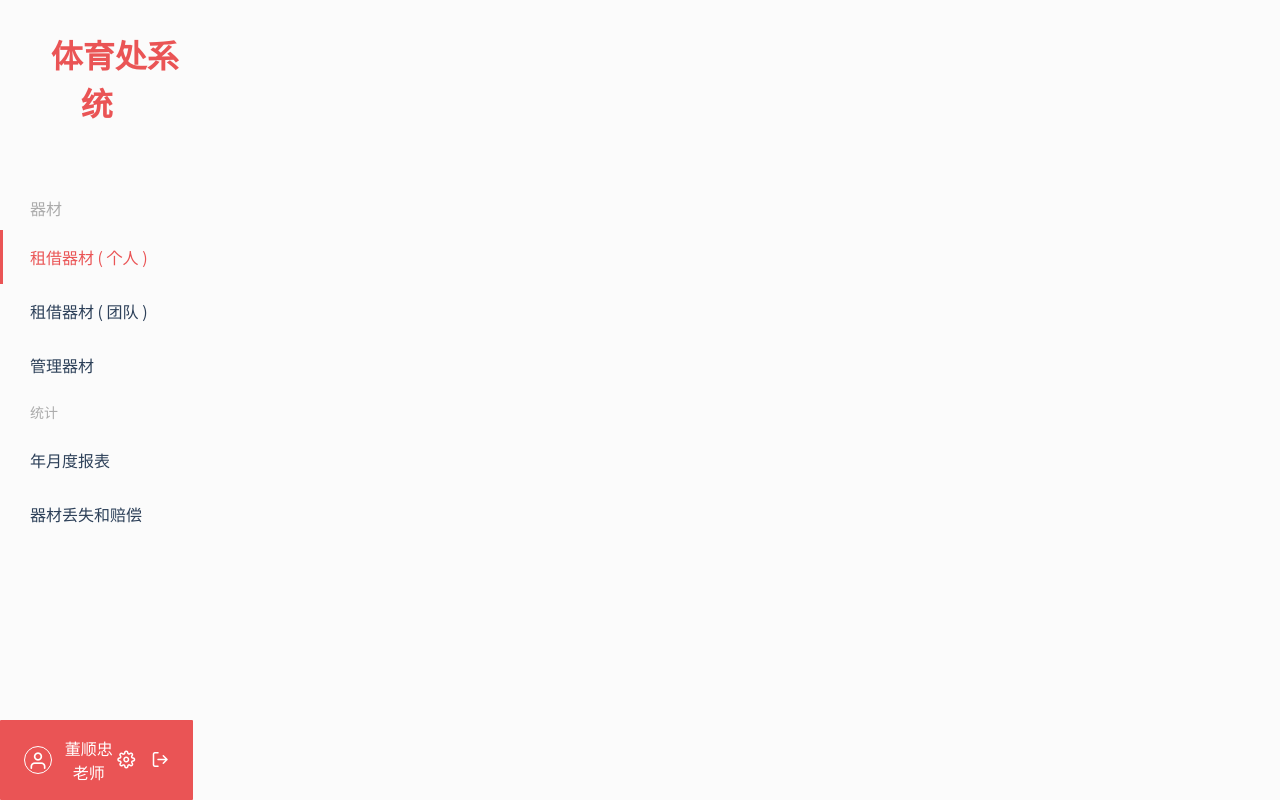
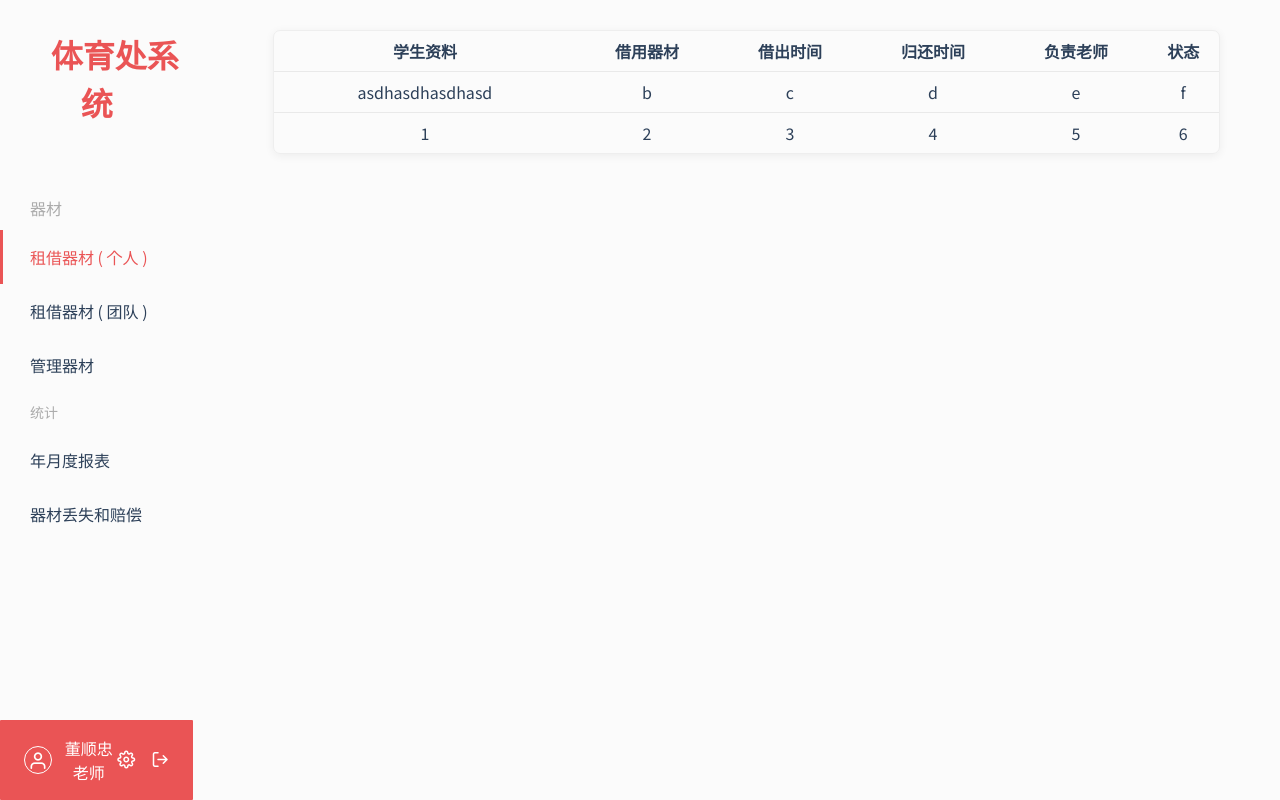
Before and after one commit to MechFroG88/Humble-Sports, a Vue app in the folder client/: page /rent/personal in a window 1280 px wide. Built offline with nearby package versions, Linux system fonts and the light colour scheme.

Commit message:
Add table component

```diff
--- /dev/null
+++ b/client/src/assets/scss/components/tables.scss
@@ -0,0 +1,25 @@
+#_table {
+  border: solid 1px #eee;
+  border-radius: .35rem;
+  box-shadow: 0px 2px 10px rgba(0, 0, 0, .06);
+  table {
+    tr {
+      border-bottom: solid 1px #e9e9e9;
+      &:last-child {
+        border: none;
+      }
+      th, td {
+        padding: .4rem 0;
+      }
+    }
+    border-collapse: collapse;
+  }
+
+  .striped tr:nth-child(even) {
+    background-color: #f5f5f5;
+  }
+
+  .hoverable tr:hover {
+    background-color: #f5f5f5;
+  }
+}
--- a/client/src/assets/scss/style.scss
+++ b/client/src/assets/scss/style.scss
@@ -1,9 +1,14 @@
+// font and variables
 @import url('https://fonts.googleapis.com/earlyaccess/notosanssc.css');
 @import 'variables';
 
 // layouts
 @import 'layouts/sidebar';
 
-//pages
+// components
+@import 'components/tables';
+
+// pages
 @import "pages/login";
 @import 'pages/homepage';
+@import 'pages/rent/personal';
--- /dev/null
+++ b/client/src/components/tables.vue
@@ -0,0 +1,37 @@
+<template>
+  <div id="_table">
+    <table :style="`width:${width};`" :class="{
+      'striped': striped,
+      'hoverable': hoverable
+    }">
+      <tr class="table_columnns">
+        <th v-for="column in columns" :key="column.name"
+        :class="`col_${column.name}`">{{column.name}}</th>
+      </tr>
+      <tr v-for="(row, row_num) in data" :key="row_num">
+        <td v-for="index in columns.length" :key="index"
+        :class="`col_${columns[index-1].field}`">
+          {{row[columns[index - 1].field]}}
+          <slot :name="columns[index-1].field" v-if="!row[columns[index-1].field]"/>
+        </td>
+      </tr>
+    </table>
+  </div>
+</template>
+
+<script>
+export default {
+  props: {
+    title: String,
+    columns: Array,
+    data: Array,
+    width: String,
+    striped: Boolean,
+    hoverable: Boolean,
+  }
+}
+</script>
+
+<style>
+
+</style>
--- a/client/src/pages/rent/personal.vue
+++ b/client/src/pages/rent/personal.vue
@@ -1,10 +1,47 @@
 <template>
-
+  <div id="_personal">
+    <cp-table width="100%" :columns="columns" :data="data">
+      <div slot="info">
+        asdhasdhasdhasd
+      </div>
+    </cp-table>
+  </div>
 </template>
 
 <script>
+import cpTable from '@/components/tables'
 export default {
-
+  components: {
+    cpTable
+  },
+  data: () => ({
+    columns: [
+      { name: '学生资料', field: 'info'        },
+      { name: '借用器材', field: 'item'        },
+      { name: '借出时间', field: 'rent_time'   },
+      { name: '归还时间', field: 'return_time' },
+      { name: '负责老师', field: 'teacher'     },
+      { name: '状态'   , field: 'status'      }
+    ],
+    data: [
+      {
+        item: 'b',
+        // info: 'a',
+        rent_time: 'c',
+        return_time: 'd',
+        teacher: 'e',
+        status: 'f'
+      },
+      {
+        info: '1',
+        item: '2',
+        rent_time: '3',
+        return_time: '4',
+        teacher: '5',
+        status: '6'
+      }
+    ]
+  })
 }
 </script>
 
```
Also changed, not shown: client/src/assets/scss/pages/rent/personal.scss (added).
